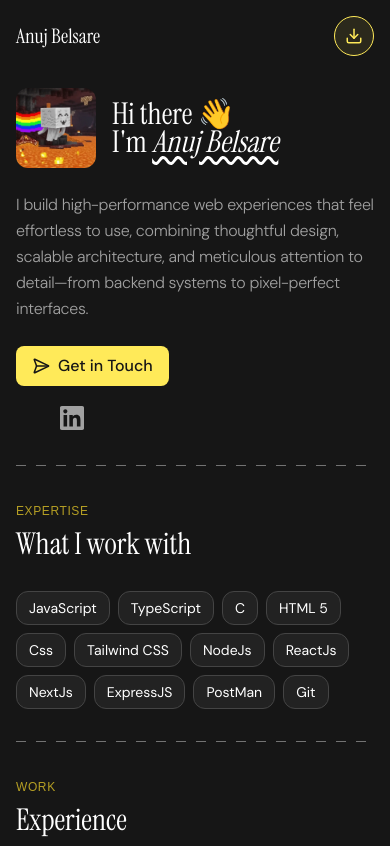
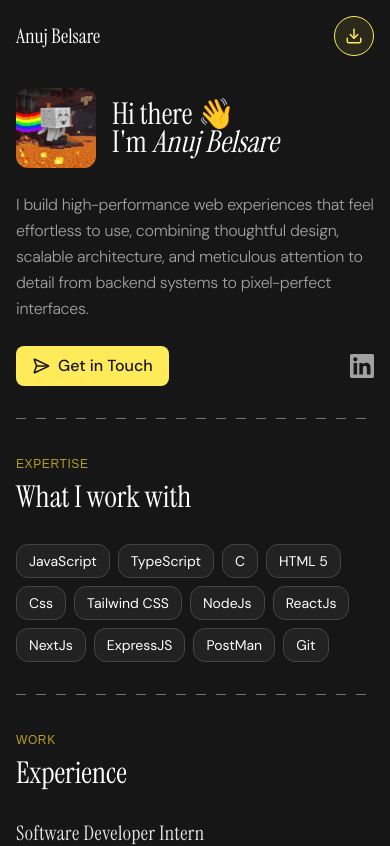
Before and after one commit to AnujBelsare/portfolio, a Next.js app: page / in a window 390 px wide. Shown: the top 846 px of the page. Built offline with nearby package versions, Linux system fonts and the light colour scheme; some icons are missing; a web font is replaced by a local one.

Commit message:
minor fixes

```diff
--- a/app/components/HeroSection.tsx
+++ b/app/components/HeroSection.tsx
@@ -26,7 +26,7 @@ function HeroSection() {
               Hi there 👋
               <br />
               I&apos;m{" "}
-              <em className="underline decoration-wavy underline-offset-4">
+              <em className="">
                 Anuj Belsare
               </em>
             </h1>
@@ -38,13 +38,13 @@ function HeroSection() {
           <p className="text-base font-light leading-relaxed tracking-[-0.02em] text-neutral-400 md:text-lg">
             I build high-performance web experiences that feel effortless to
             use, combining thoughtful design, scalable architecture, and
-            meticulous attention to detail—from backend systems to
+            meticulous attention to detail from backend systems to
             pixel-perfect interfaces.
           </p>
         </div>
 
         {/* Actions */}
-        <div className="flex flex-col items-start gap-4 sm:flex-row sm:flex-wrap sm:items-center sm:justify-between">
+        <div className="flex gap-4 flex-row sm:flex-wrap items-center justify-between">
           <Link
             href="/contact"
             className="inline-flex items-center gap-2 rounded-lg bg-[#FFEA59] px-4 py-2 font-medium text-[#161616] transition-all duration-200 hover:-translate-y-0.5 hover:bg-[#fce130]"
```
